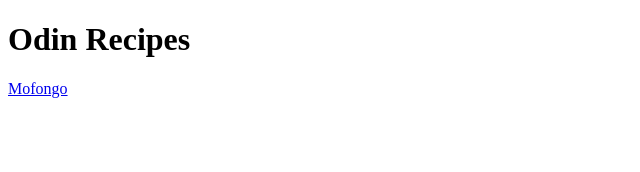
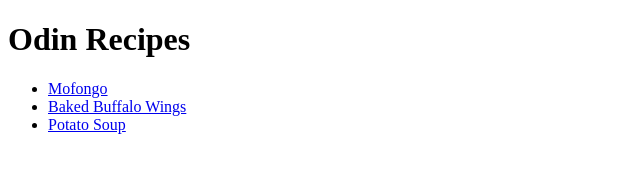
Before and after one commit to LunkusTheFungus/odin-recipes, a plain HTML site: page index.html in a window 1280 px wide. Shown: the whole page, without its empty margins (0-640 px from the left). Drawn offline with Linux system fonts and the light colour scheme.

Commit message:
Added 2 other recipes

```diff
--- a/index.html
+++ b/index.html
@@ -7,6 +7,10 @@
 </head>
 <body>
     <h1>Odin Recipes</h1>
-    <a href="recipes/mofongo.html">Mofongo</a>
+    <ul>
+    <li><a href="recipes/mofongo.html">Mofongo</a></li>
+    <li><a href="recipes/wings.html">Baked Buffalo Wings</a></li>
+    <li><a href="recipes/potato_soup.html">Potato Soup</a></li>
+    </ul>
 </body>
 </html>
```
